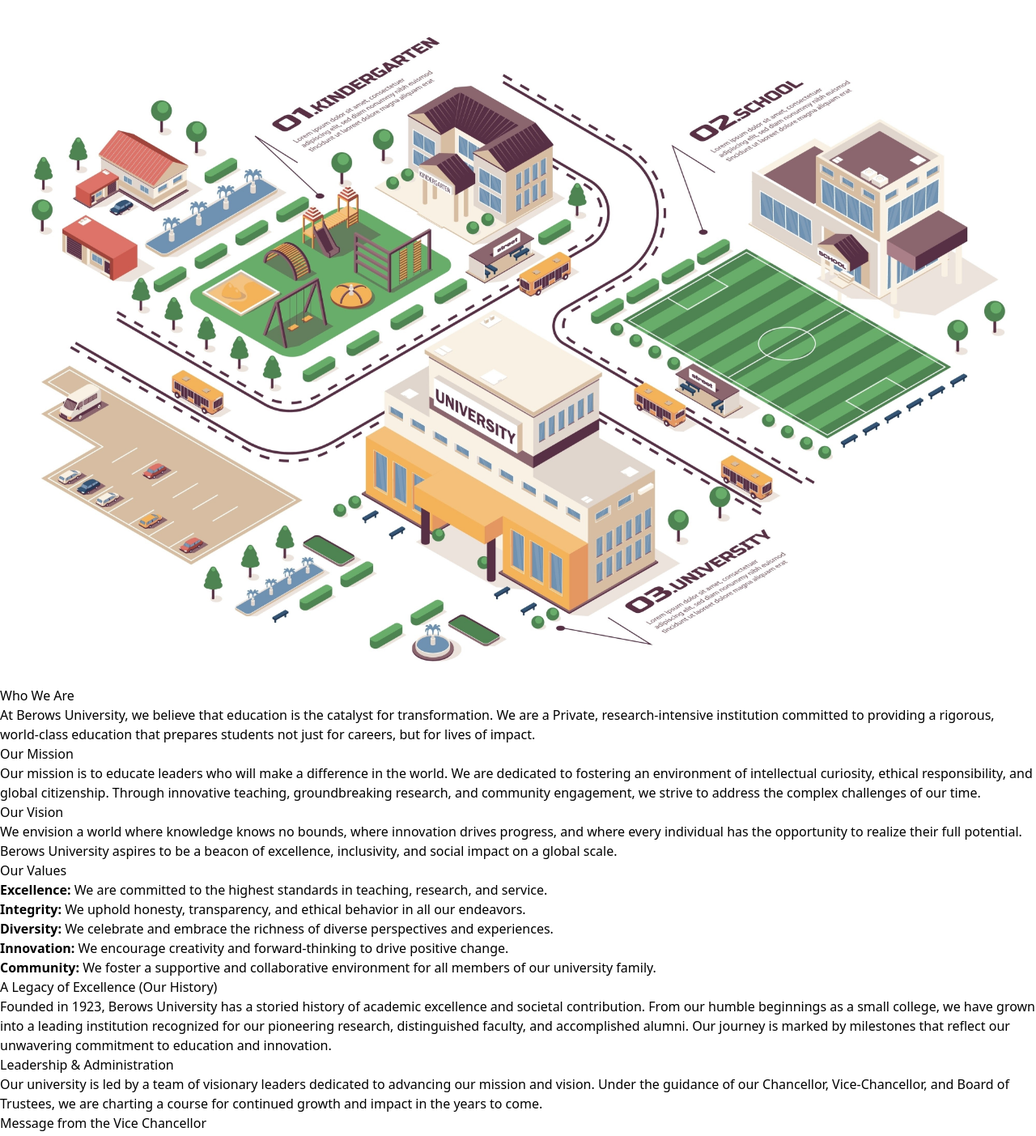
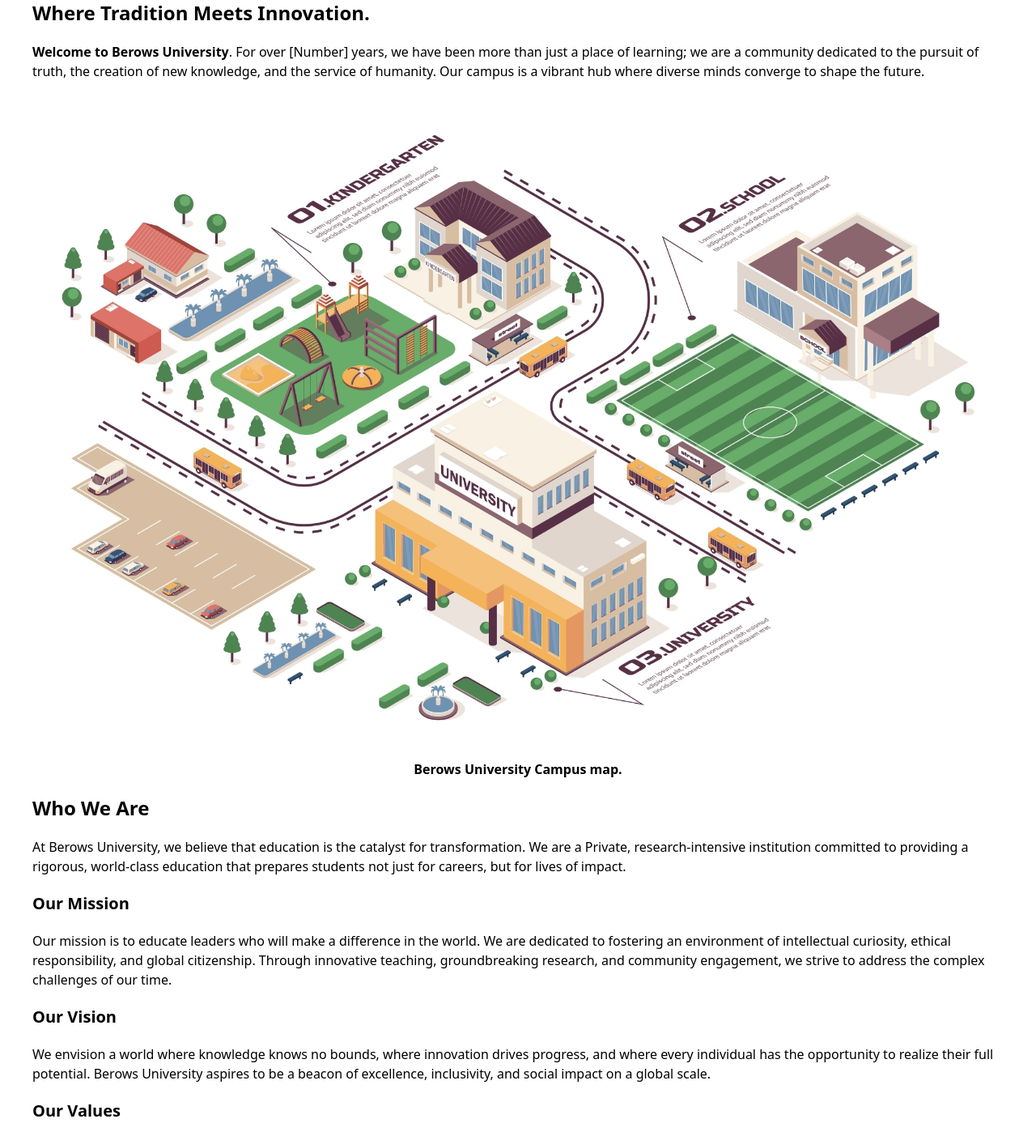
Before and after one commit to Zuby012/berows, a Nuxt app: page /about in a window 1280 px wide. Shown: the part 220-1623 px from the top of the page at 81% size. Built offline with nearby package versions, Linux system fonts and the light colour scheme.

Commit message:
Update about.vue

```diff
--- a/app/pages/about.vue
+++ b/app/pages/about.vue
@@ -3,35 +3,36 @@
         <header class="bg-green-900 p-5">
             <Header></Header>
         </header>
-        <main>
-            <h1>About Berows University.</h1>
-            <h2>Where Tradition Meets Innovation.</h2>
+        <main class="p-10 w-full flex flex-col gap-5">
+            <h1 class="text-4xl font-bold">About Berows University.</h1>
+            <h2 class="text-2xl font-bold">Where Tradition Meets Innovation.</h2>
             <p>
                 <b>Welcome to Berows University</b>. For over [Number] years, we have been more than just a place of learning;
                 we are a community dedicated to the pursuit of truth, the creation of new knowledge, and the service of humanity.
                 Our campus is a vibrant hub where diverse minds converge to shape the future.
             </p>
-            <NuxtImg src="/map.jpg" format="webp" />
-            <h3>Who We Are</h3>
+            <NuxtImg src="/map.jpg" loading="lazy" format="webp" />
+            <figure class="w-full flex justify-center items-center font-bold">Berows University Campus map.</figure>
+            <h3 class="text-2xl font-bold">Who We Are</h3>
             <p>
                 At Berows University, we believe that education is the catalyst for transformation.
                 We are a Private, research-intensive institution committed to providing a rigorous,
                 world-class education that prepares students not just for careers, but for lives of impact.
             </p>
-            <h4>Our Mission</h4>
+            <h4 class="text-xl font-bold">Our Mission</h4>
             <p>
                 Our mission is to educate leaders who will make a difference in the world.
                 We are dedicated to fostering an environment of intellectual curiosity, ethical responsibility,
                 and global citizenship. Through innovative teaching, groundbreaking research, and community engagement,
                 we strive to address the complex challenges of our time.
             </p>
-            <h4>Our Vision</h4>
+            <h4 class="text-xl font-bold">Our Vision</h4>
             <p>
                 We envision a world where knowledge knows no bounds, where innovation drives progress,
                 and where every individual has the opportunity to realize their full potential.
                 Berows University aspires to be a beacon of excellence, inclusivity, and social impact on a global scale.
             </p>
-            <h4>Our Values</h4>
+            <h4 class="text-xl font-bold">Our Values</h4>
             <ul>
                 <li><b>Excellence:</b> We are committed to the highest standards in teaching, research, and service.</li>
                 <li><b>Integrity:</b> We uphold honesty, transparency, and ethical behavior in all our endeavors.</li>
@@ -39,33 +40,33 @@
                 <li><b>Innovation:</b> We encourage creativity and forward-thinking to drive positive change.</li>
                 <li><b>Community:</b> We foster a supportive and collaborative environment for all members of our university family.</li>
             </ul>
-            <h3>A Legacy of Excellence (Our History)</h3>
+            <h3 class="text-2xl font-bold">A Legacy of Excellence (Our History)</h3>
             <p>
                 Founded in 1923, Berows University has a storied history of academic excellence and societal contribution.
                 From our humble beginnings as a small college, we have grown into a leading institution recognized for our
                 pioneering research, distinguished faculty, and accomplished alumni. Our journey is marked by milestones
                 that reflect our unwavering commitment to education and innovation.
             </p>
-            <h3>Leadership & Administration</h3>
+            <h3 class="text-2xl font-bold">Leadership & Administration</h3>
             <p>
                 Our university is led by a team of visionary leaders dedicated to advancing our mission and vision.
                 Under the guidance of our Chancellor, Vice-Chancellor, and Board of Trustees, we are charting a course
                 for continued growth and impact in the years to come.
             </p>
-            <h4>Message from the Vice Chancellor</h4>
+            <h4 class="text-xl font-bold">Message from the Vice Chancellor</h4>
             <p>
                 "At Berows University, we are more than an institution; we are a community united by a shared purpose.
                 Together, we are shaping the future through education, research, and service. I invite you to join us
                 on this exciting journey of discovery and impact."
             </p>
-            <h3>Join Us</h3>
+            <h3 class="text-2xl font-bold">Join Us</h3>
             <p>
                 We invite you to explore our website, learn more about our programs and initiatives,
                 and consider joining the Berows University community. Whether you are a prospective student,
                 faculty member, researcher, or partner, there are countless opportunities to get involved
                 and make a difference.
             </p>
-            <NuxtLink to="/contact">Contact Us</NuxtLink>
+            <NuxtLink to="/contact" class="text-white bg-green-900 px-5 py-3 rounded-2xl w-40 font-bold flex justify-center items-center">Contact Us</NuxtLink>
         </main>
         <footer class="bg-gray-700 p-5">
             <Footer></Footer>
```
